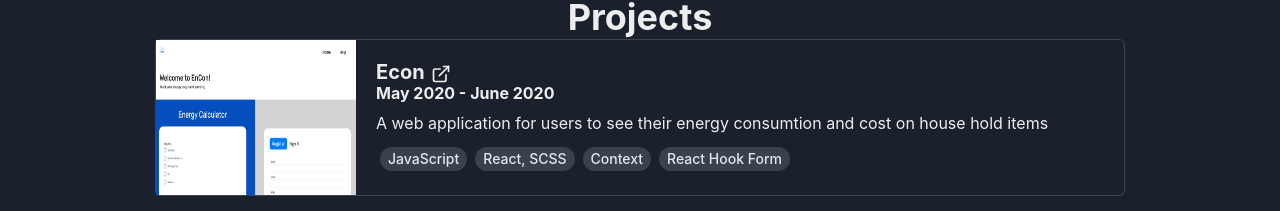
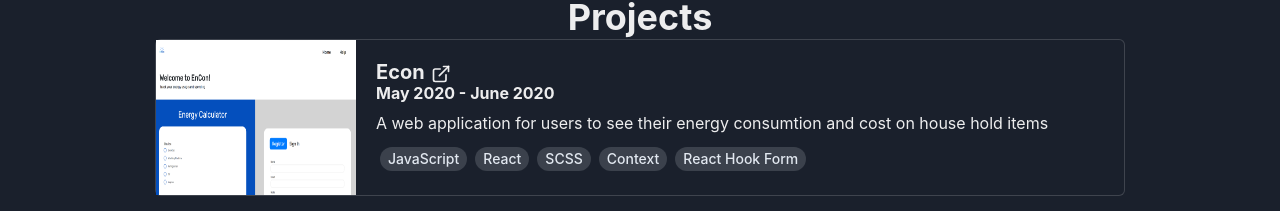
Before and after one commit to AlexandroM1234/PortfolioV2, a React (Create React App) app in the folder portfolio/: page / in a window 1280 px wide. Shown: the part 2416-2627 px from the top of the page. Built offline with nearby package versions, Linux system fonts and the light colour scheme.

Commit message:
small fix with react and scss being in once widget

```diff
--- a/portfolio/src/constants/constants.js
+++ b/portfolio/src/constants/constants.js
@@ -58,7 +58,7 @@ export const ProjectDetails = [
     date: "May 2020 - June 2020",
     img: "/encon.png",
     url: "https://github.com/BloomTech-Labs/Encon-fe",
-    stack: ["JavaScript", "React, SCSS", "Context", "React Hook Form"],
+    stack: ["JavaScript", "React", "SCSS", "Context", "React Hook Form"],
   },
   {
     name: "This Portfolio",
```
